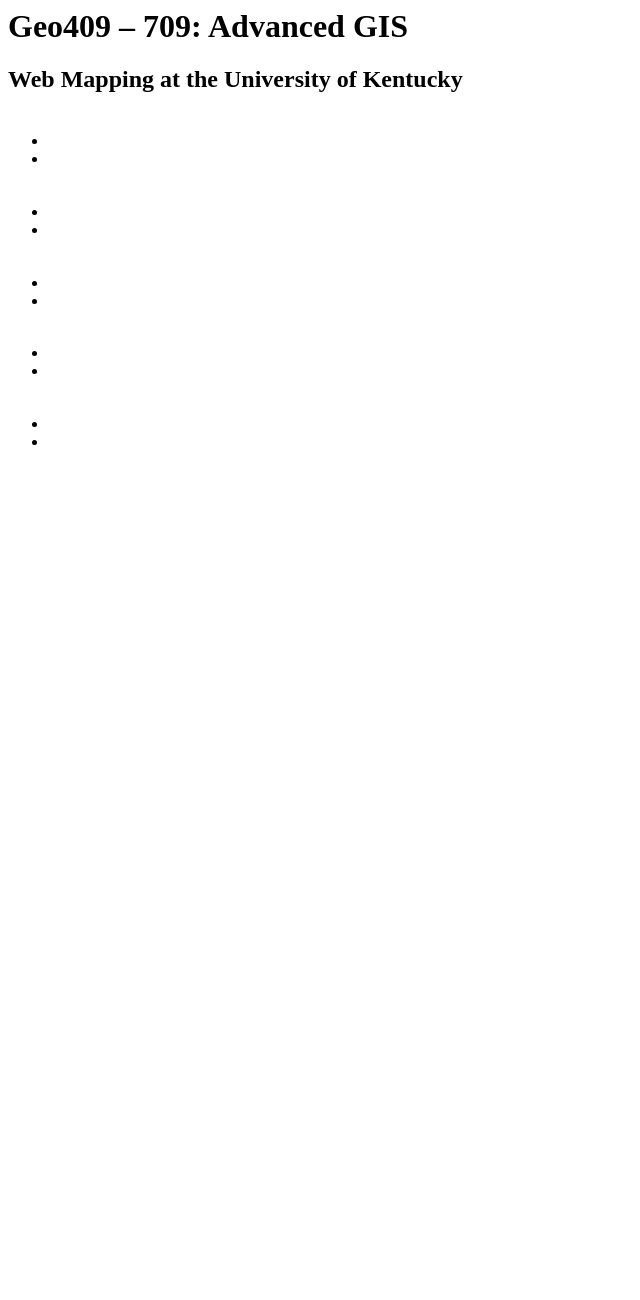
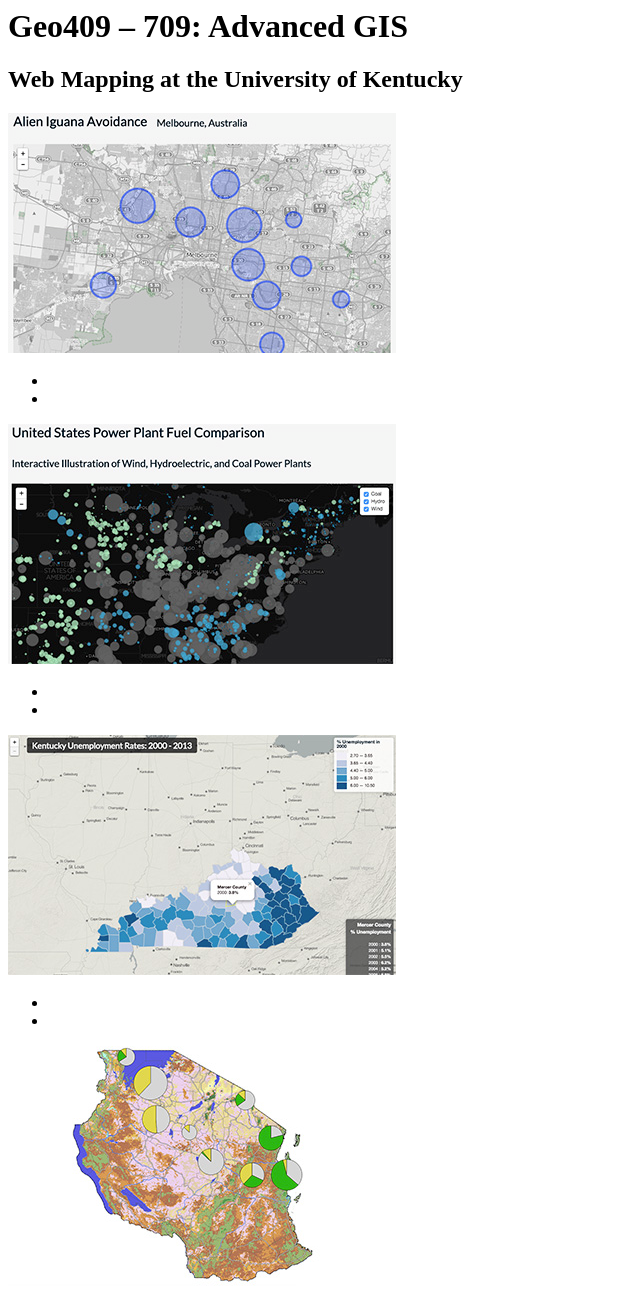
Before and after one commit to mbwi224/mbwi224.github.io, a plain HTML site: page Map5.html in a window 1280 px wide. Shown: the top 1300 px of the page, without its empty margins (0-640 px from the left). Before the commit the page ends 800 px from the top, so only its background shows below. Drawn offline with Linux system fonts and the light colour scheme.

Commit message:
Images for all four maps

```diff
--- a/Map5.html
+++ b/Map5.html
@@ -7,7 +7,7 @@
 
 <!--Section 1-->
 <section>
-        <image src="" alt="">
+        <image src="images/Map1.jpg" alt="Melbourne Iguana Avoidance Map">
         <h3></h3>
         <p></p>
         <p></p>
@@ -19,7 +19,7 @@
 
 <!--Section 2-->
     <section>
-        <image src="" alt="">
+        <image src="Images/Map3.jpg" alt="Interactive US Power Plants">
         <h3></h3>
         <p></p>
         <p></p>
@@ -31,7 +31,7 @@
 
 <!-- Section 3 -->
     <section>
-        <image src="" alt="">
+        <image src="Images/Map4.jpg" alt="KY County Interactive Unemployment Map">
         <h3></h3>
         <p></p>
         <p></p>
@@ -42,8 +42,8 @@
     </section>
 
 <!--Section 4 -->
-        <section>
-        <image src="" alt="">
+     <section>
+        <image src="Images/FinalMap.jpg" alt="World Land Use Map">
         <h3></h3>
         <p></p>
         <p></p>
@@ -52,15 +52,3 @@
             <li><a href="" /></li>
         <ul>
     </section>
-
-
-        <section>
-        <image src="" alt="">
-        <h3></h3>
-        <p></p>
-        <p></p>
-        <ul>
-            <li><a href="" /></li>
-            <li><a href="" /></li>
-        <ul>
-    </section>
```
Also changed, not shown: Images/._FinalMap.jpg (added), Images/._Map1.jpg (added), Images/._Map3.jpg (added), Images/._Map4.jpg (added), Images/FinalMap.jpg (added), Images/Map1.jpg (added), Images/Map3.jpg (added), Images/Map4.jpg (added).
